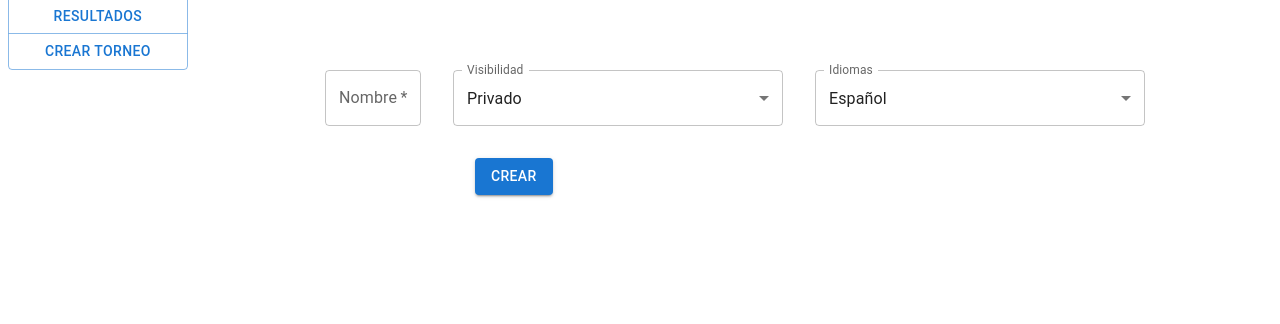
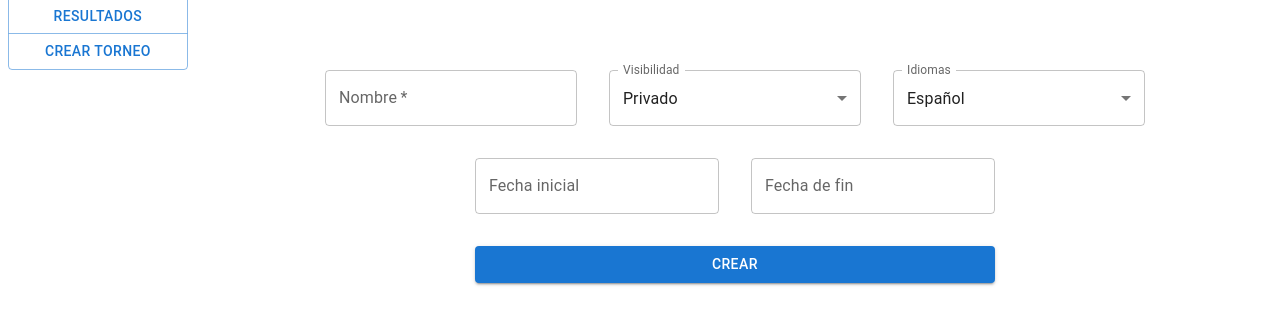
Before and after one commit to BelenTripodi/tacs-2022-1C-grupo03, a React (Create React App) app in the folder frontend/: page /championship/create in a window 1280 px wide. Shown: the part 192-516 px from the top of the page. Built offline with nearby package versions, Linux system fonts and the light colour scheme; no server answers; sample sign-in values are in the browser's storage.

Commit message:
Add create championship inputs

```diff
--- a/frontend/package.json
+++ b/frontend/package.json
@@ -7,6 +7,7 @@
     "@emotion/styled": "^11.8.1",
     "@mui/icons-material": "^5.6.2",
     "@mui/material": "^5.6.2",
+    "@mui/x-date-pickers": "^5.0.0-alpha.3",
     "@testing-library/jest-dom": "^5.16.4",
     "@testing-library/react": "^13.1.1",
     "@testing-library/user-event": "^13.5.0",
@@ -16,6 +17,7 @@
     "@types/react": "^18.0.5",
     "@types/react-dom": "^18.0.1",
     "axios": "^0.26.1",
+    "date-fns": "^2.28.0",
     "formik": "^2.2.9",
     "jwt-decode": "^3.1.2",
     "react": "^18.0.0",
--- a/frontend/src/views/championship/CreateChampionship.tsx
+++ b/frontend/src/views/championship/CreateChampionship.tsx
@@ -8,10 +8,12 @@ import {
   Typography,
 } from "@mui/material";
 import MenuItem from "@mui/material/MenuItem";
-import Box from "@mui/material/Box";
 import { Visibility } from "../../Interfaces/Visibility";
 import { SelectChangeEvent } from "@mui/material/Select";
 import Container from "@mui/material/Container";
+import { AdapterDateFns } from "@mui/x-date-pickers/AdapterDateFns";
+import { LocalizationProvider } from "@mui/x-date-pickers/LocalizationProvider";
+import { DatePicker } from "@mui/x-date-pickers/DatePicker";
 
 enum Languages {
   SPANISH = "Español",
@@ -23,8 +25,8 @@ const CreateChampionship = () => {
   const [name, setName] = useState("");
   const [visibility, setVisibility] = useState(Visibility.PRIVATE);
   const [languages, setLanguages] = useState(Languages.SPANISH);
-  const [startDate, setStartDate] = useState("");
-  const [finishDate, setFinishDate] = useState("");
+  const [startDate, setStartDate] = useState<Date | null>(null);
+  const [finishDate, setFinishDate] = useState<Date | null>(null);
 
   const onVisibilityChange = (event: SelectChangeEvent) => {
     setVisibility(event.target.value as Visibility);
@@ -39,7 +41,7 @@ const CreateChampionship = () => {
   };
 
   const createChampionship = () => {
-    console.log(name, visibility, languages);
+    console.log(name, visibility, languages, startDate, finishDate);
   };
 
   return (
@@ -60,6 +62,7 @@ const CreateChampionship = () => {
           alignItems: "center",
         }}
       >
+        <FormControl fullWidth>
           <TextField
             required
             id="outlined-required"
@@ -67,6 +70,7 @@ const CreateChampionship = () => {
             value={name}
             onChange={onNameChange}
           />
+        </FormControl>
         <FormControl fullWidth>
           <InputLabel id="visibility-label">Visibilidad</InputLabel>
           <Select
@@ -101,11 +105,44 @@ const CreateChampionship = () => {
           alignItems: "center",
         }}
       >
-        <Box>
+        <FormControl fullWidth>
+          <LocalizationProvider dateAdapter={AdapterDateFns}>
+            <DatePicker
+              label="Fecha inicial"
+              value={startDate}
+              onChange={(newValue) => {
+                setStartDate(newValue);
+              }}
+              renderInput={(params) => <TextField {...params} />}
+            />
+          </LocalizationProvider>
+        </FormControl>
+        <FormControl fullWidth>
+          <LocalizationProvider dateAdapter={AdapterDateFns}>
+            <DatePicker
+              label="Fecha de fin"
+              value={finishDate}
+              onChange={(newValue) => {
+                setFinishDate(newValue);
+              }}
+              renderInput={(params) => <TextField {...params} />}
+            />
+          </LocalizationProvider>
+        </FormControl>
+      </Container>
+      <Container
+        maxWidth="sm"
+        sx={{
+          "&>*:not(last-child)": { margin: "1rem" },
+          display: "flex",
+          alignItems: "center",
+        }}
+      >
+        <FormControl fullWidth>
           <Button variant="contained" onClick={createChampionship}>
             Crear
           </Button>
-        </Box>
+        </FormControl>
       </Container>
     </>
   );
```
Lines whose indentation alone changed are shown as unchanged.
